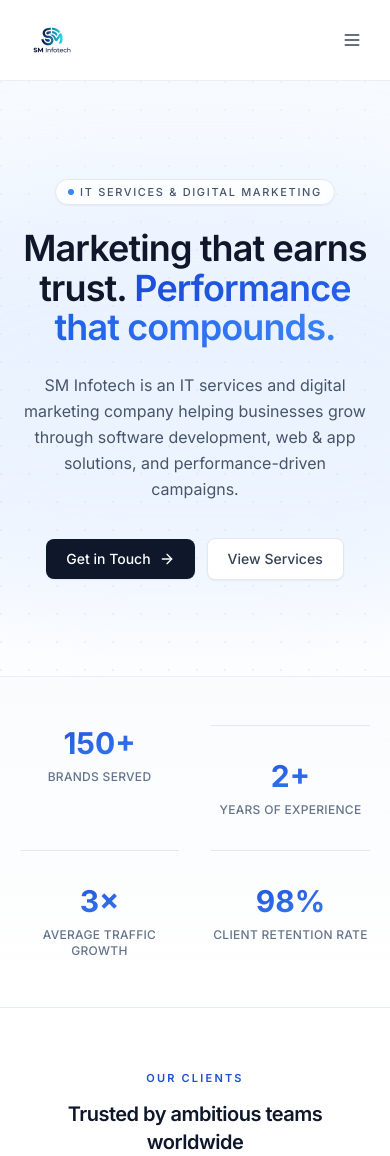
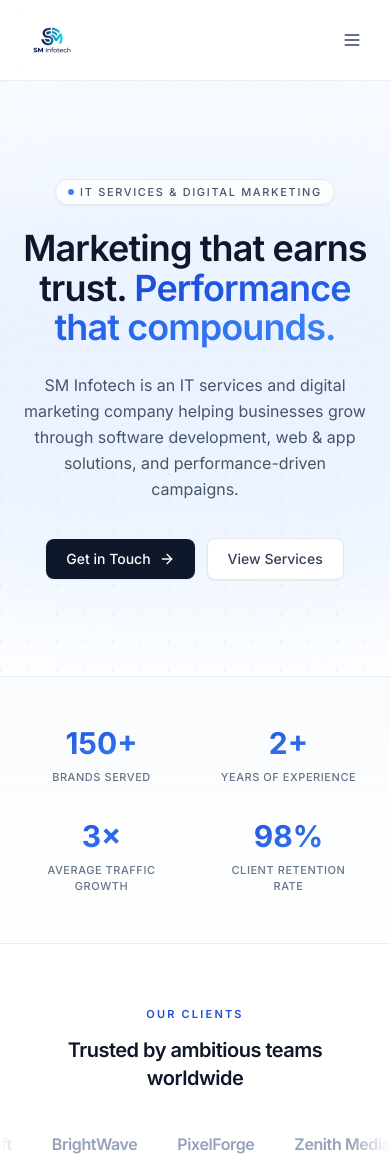
Before and after one commit to whatapi00-max/sm-infotech, a React (Vite) app: page / in a window 390 px wide. Shown: the top 1156 px of the page. Built offline with nearby package versions, Linux system fonts and the light colour scheme.

Commit message:
Fix stats strip mobile responsiveness: remove divide utilities, use gap-based grid

```diff
--- a/src/pages/Home.tsx
+++ b/src/pages/Home.tsx
@@ -138,13 +138,13 @@ export default function Home() {
       {/* Stats strip */}
       <section className="section-alt">
         <div className="container-page py-12">
-          <dl className="grid grid-cols-2 gap-8 sm:grid-cols-4 divide-y divide-slate-200 sm:divide-y-0 sm:divide-x">
-            {stats.map((s, i) => (
-              <div key={s.label} className={`text-center ${i === 0 ? 'pt-0' : 'pt-8'} sm:pt-0 sm:px-4`}>
+          <dl className="grid grid-cols-2 sm:grid-cols-4 gap-y-8 gap-x-6">
+            {stats.map((s) => (
+              <div key={s.label} className="text-center px-2">
                 <dt className="text-3xl sm:text-4xl font-bold bg-gradient-to-br from-brand-700 to-brand-500 bg-clip-text text-transparent">
                   {s.value}
                 </dt>
-                <dd className="mt-2 text-xs sm:text-sm font-medium tracking-wide text-slate-500 uppercase">
+                <dd className="mt-2 text-[11px] sm:text-xs font-medium tracking-wider text-slate-500 uppercase">
                   {s.label}
                 </dd>
               </div>
```
